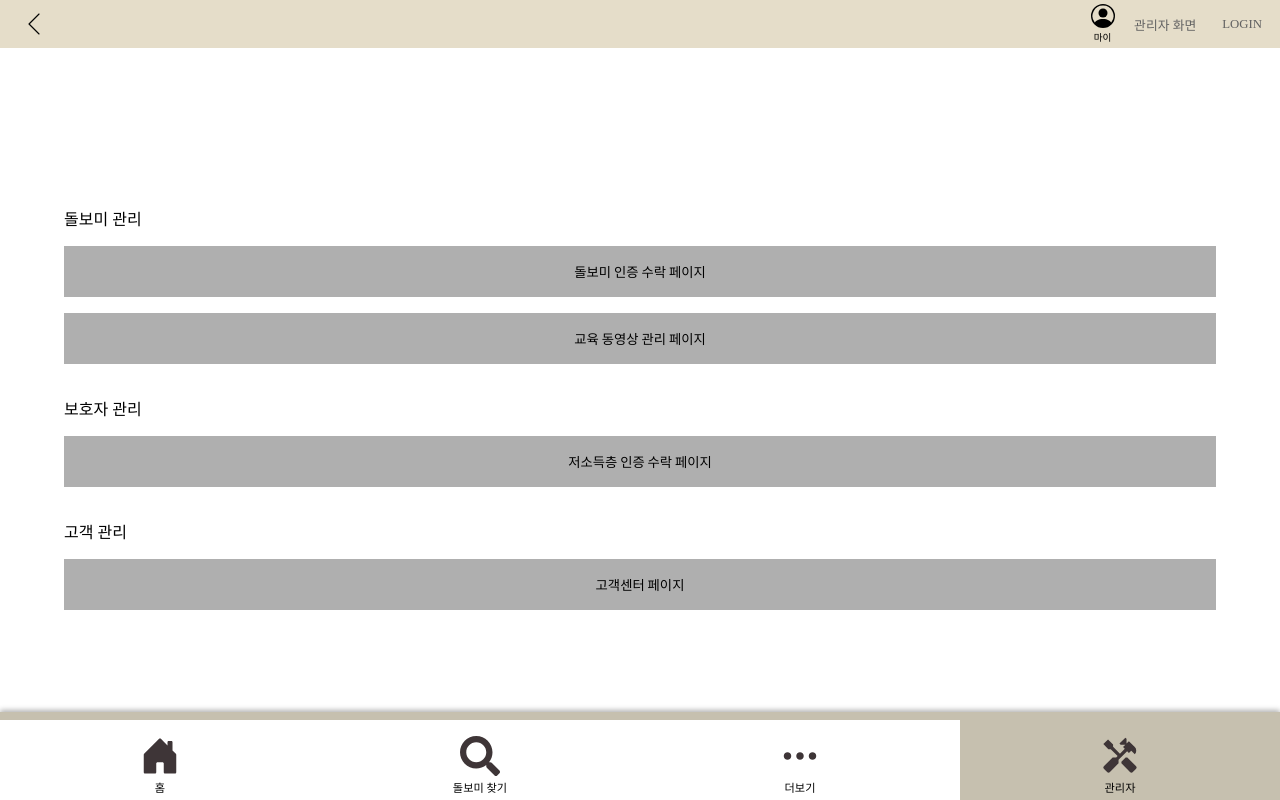
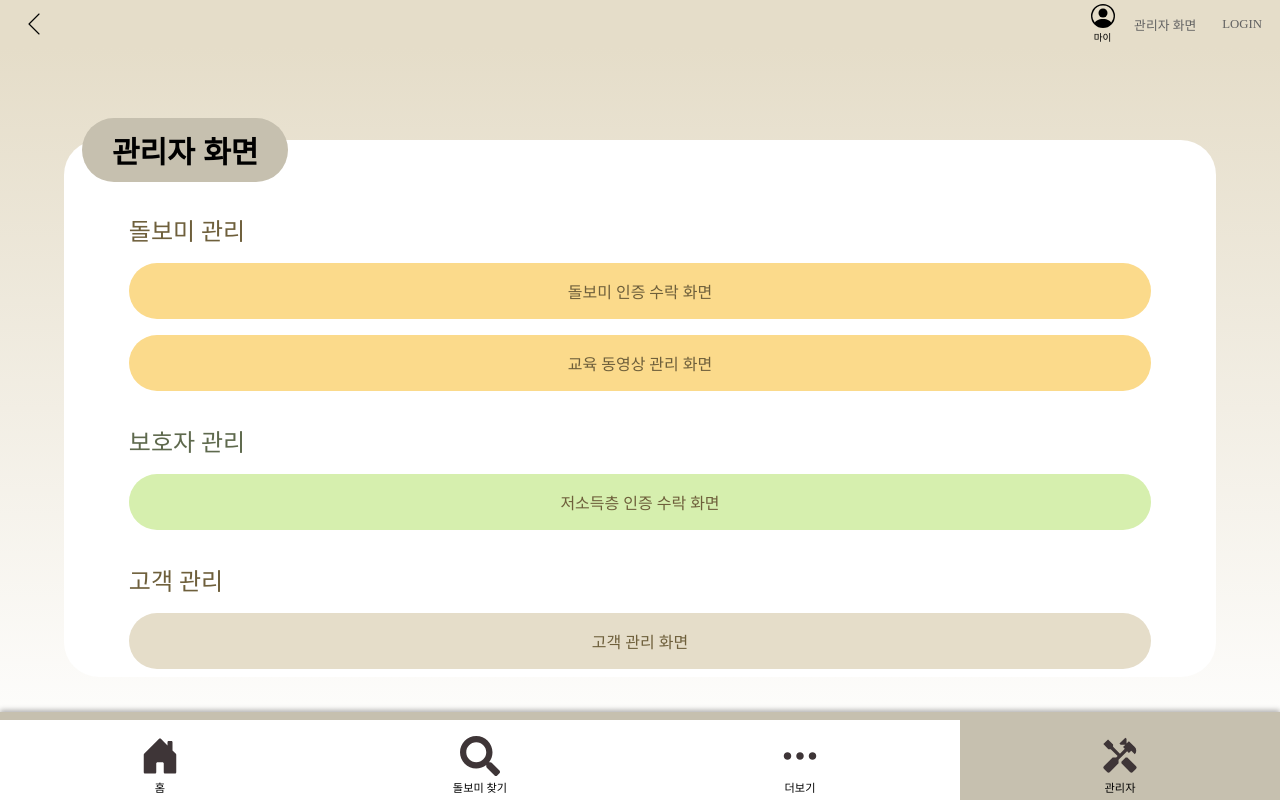
Before and after one commit to yerimi00/GovTech_FE, a React (Vite) app in the folder bombom/: page /adminpage in a window 1280 px wide. Built offline with nearby package versions, Linux system fonts and the light colour scheme; a web font is replaced by a local one.

Commit message:
[ADD] admin mainpage 디자인 추가

```diff
--- a/bombom/src/pages/subpage/adminpage/adminpage.jsx
+++ b/bombom/src/pages/subpage/adminpage/adminpage.jsx
@@ -5,6 +5,7 @@ import { useNavigate } from 'react-router-dom';
 import CustomColumn from '../../../components/container/CustomColumn';
 import CustomRow from '../../../components/container/CustomRow';
 import CustomFont from '../../../components/container/CustomFont';
+import WantCategory from '../../../components/container/WantCategory';
 
 const ContainerCenter = styled.div`
   display: flex;
@@ -21,39 +22,34 @@ const PageContainer = styled(ContainerCenter)`
   justify-content: center;
   gap: 4rem;
   position: relative;
-  background-color: white;
-`;
-
-const ModalBackground = styled.div`
-  position: fixed;
-  top: 0;
-  left: 0;
-  width: 100%;
-  height: 100%;
-  background-color: rgba(0, 0, 0, 0.5);
-  display: flex;
-  justify-content: center;
-  z-index: 1000;
-  align-items: center;
-`;
-
-const Modal = styled.div`
-  background-color: white;
-  padding: 2rem;
-  border-radius: 0.5rem;
-  box-shadow: 0 2px 10px rgba(0, 0, 0, 0.1);
-  z-index: 1001;
+  background: linear-gradient(to bottom, #e5ddc9, white);
 `;
 
 const MenuButton = styled.button`
-background-color: #AFAFAF;
+background-color: ${(props) => props.backgroundColor || "#AFAFAF"};
 border: none;
+border-radius: 5rem;
 display: flex;
 align-items: center;
 justify-content: center;
 width: 100%;
 color: black;
 padding: 1rem;
+`;
+
+const MainDiv = styled.div`
+  background-color: ${(props) => props.backgroundColor || "#AFAFAF"};
+  border: none;
+  width: ${(props) => props.width || "100%"};
+  height: ${(props) => props.height || "auto"};
+  border-radius: ${(props) => props.borderRadius || "auto"};
+  min-height: 6rem;
+  padding: 0.5rem;
+  display: flex;
+  flex-direction: column;
+  align-items: center;
+  justify-content: center;
+  font-family: ${(props) => props.fontFamily || "Noto Sans KR"};
 `;
 
 const AdminPage = () => {
@@ -78,23 +74,39 @@ const AdminPage = () => {
     return (
         <ContainerCenter>
             <PageContainer>
+                <CustomColumn width='90%' alignItems='center' justifyContent='center'>
+                    <MainDiv backgroundColor="white" borderRadius="35px">
+                        <CustomRow width='100%' alignItems='center' justifyContent='flex-start'>
+                            <WantCategory width="40%" borderRadius="20px">
+                                관리자 화면
+                            </WantCategory>
+                        </CustomRow>
                         <CustomColumn width='90%' alignItems='center' justifyContent='center' gap='2rem'>
-
                             <CustomColumn width='100%' alignItems='flex-start' justifyContent='center' gap='1rem'>
-                        <CustomFont color='black' font='1rem'>돌보미 관리</CustomFont>
-                        <MenuButton onClick={goDolbomOk}>돌보미 인증 수락 페이지</MenuButton>
-                        <MenuButton onClick={goDolbomEduVideo}>교육 동영상 관리 페이지</MenuButton>
+                                <CustomFont color='#6E5F3B' font='1.5rem'>돌보미 관리</CustomFont>
+                                <MenuButton backgroundColor='#FBDA8B' onClick={goDolbomOk}>
+                                    <CustomFont color='#6E5F3B' font='1rem'>돌보미 인증 수락 화면</CustomFont>
+                                </MenuButton>
+                                <MenuButton backgroundColor='#FBDA8B' onClick={goDolbomEduVideo}>
+                                    <CustomFont color='#6E5F3B' font='1rem'>교육 동영상 관리 화면</CustomFont>
+                                </MenuButton>
                             </CustomColumn>
 
                             <CustomColumn width='100%' alignItems='flex-start' justifyContent='center' gap='1rem'>
-                        <CustomFont color='black' font='1rem'>보호자 관리</CustomFont>
-                        <MenuButton onClick={goLowProtectorOk}>저소득층 인증 수락 페이지</MenuButton>
+                                <CustomFont color='#5E694D' font='1.5rem'>보호자 관리</CustomFont>
+                                <MenuButton backgroundColor='#D6EFAE' onClick={goLowProtectorOk}>
+                                    <CustomFont color='#6E5F3B' font='1rem'>저소득층 인증 수락 화면</CustomFont>
+                                </MenuButton>
                             </CustomColumn>
 
                             <CustomColumn width='100%' alignItems='flex-start' justifyContent='center' gap='1rem'>
-                        <CustomFont color='black' font='1rem'>고객 관리</CustomFont>
-                        <MenuButton onClick={goNotice}>고객센터 페이지</MenuButton>
+                                <CustomFont color='#6E5F3B' font='1.5rem'>고객 관리</CustomFont>
+                                <MenuButton backgroundColor='#E5DDC9' onClick={goNotice}>
+                                    <CustomFont color='#6E5F3B' font='1rem'>고객 관리 화면</CustomFont>
+                                </MenuButton>
                             </CustomColumn>
+                        </CustomColumn>
+                    </MainDiv>
                 </CustomColumn>
             </PageContainer>
         </ContainerCenter>
```
Lines whose indentation alone changed are shown as unchanged.
